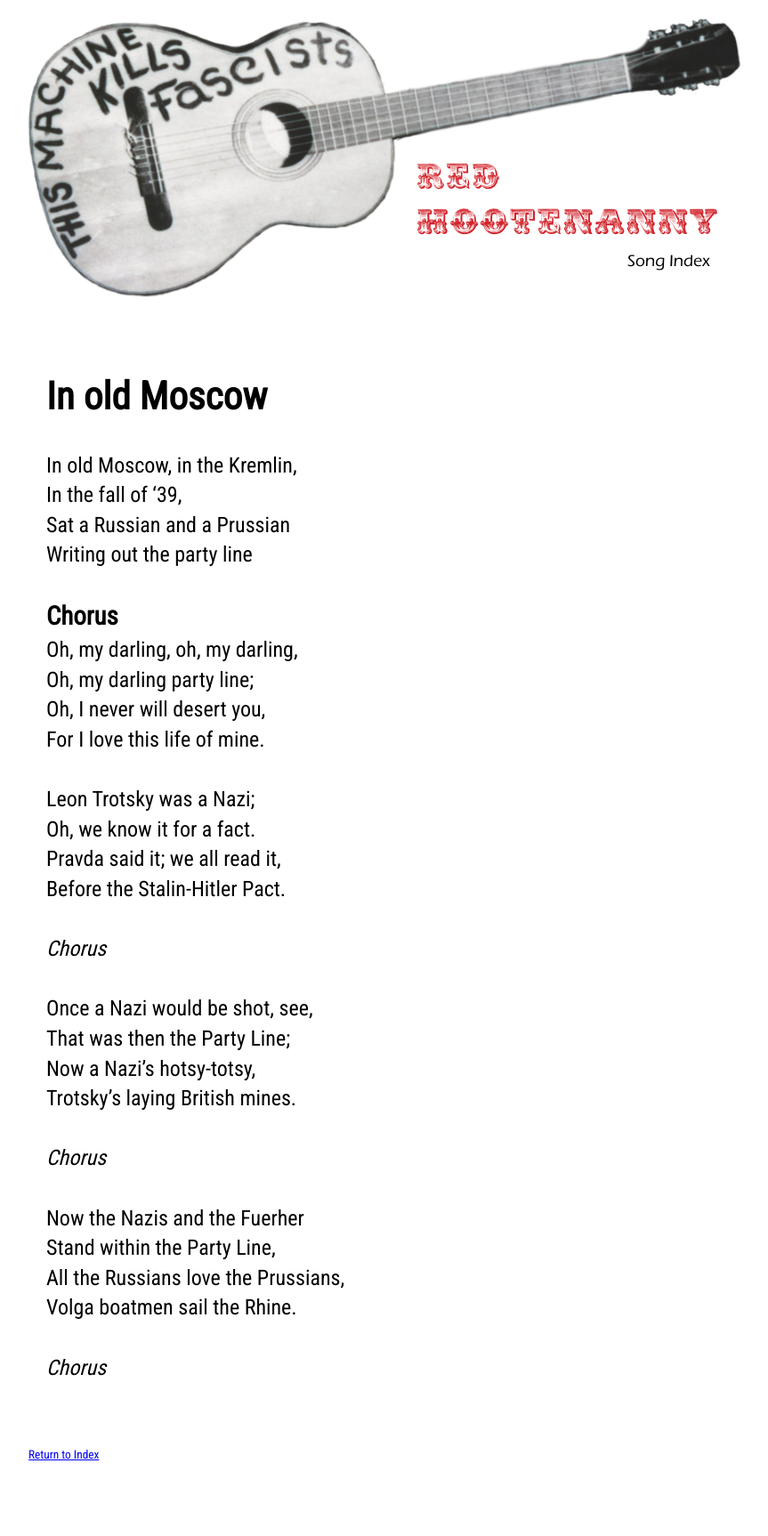
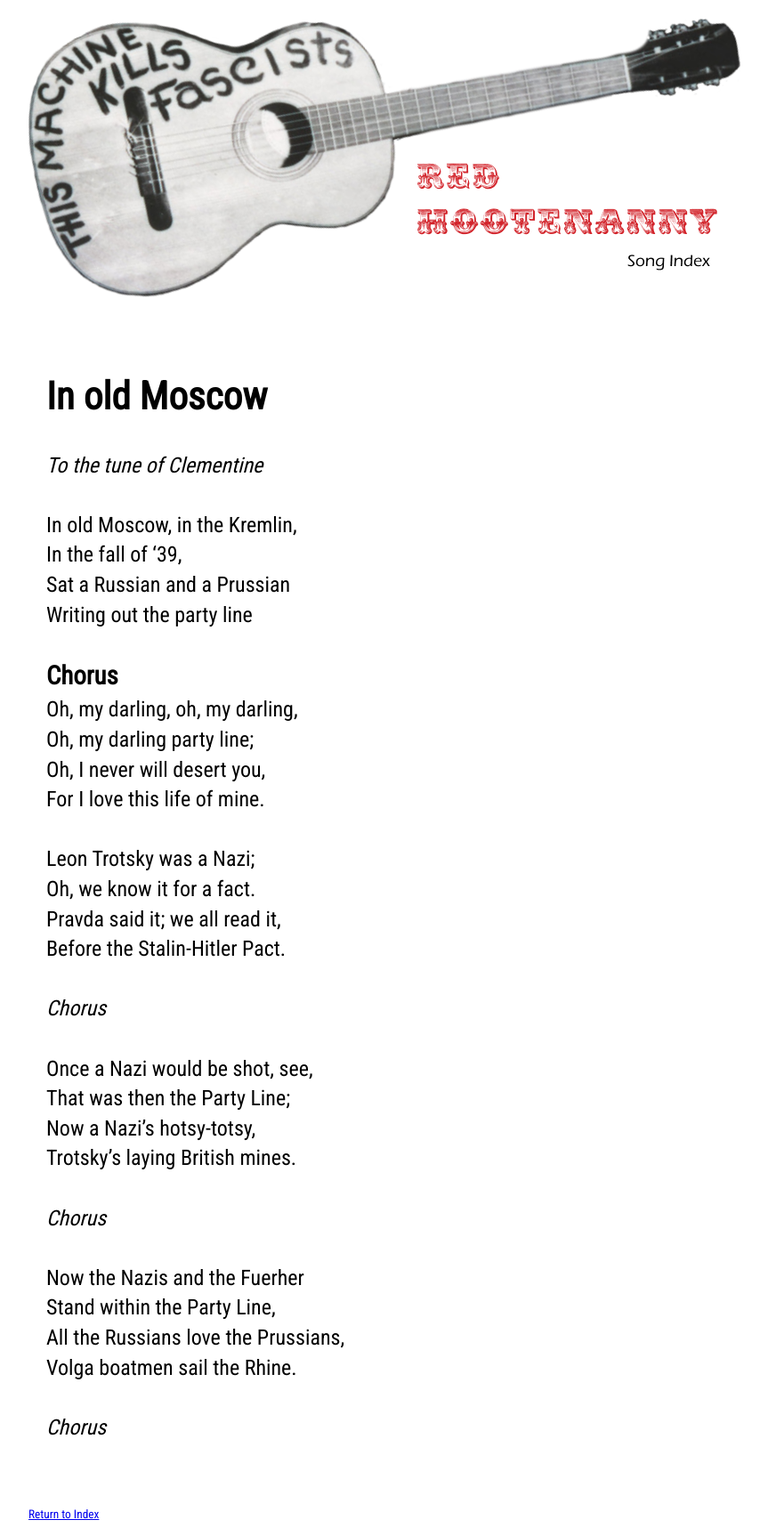
Before and after one commit to socialismconference/songbook.github.io, a Jekyll site: the page built from songs/in-old-moscow.md, in a window 1280 px wide. Shown: the whole page at 89% size, without its empty margins (208-1071 px from the left). Built offline with Jekyll 4.4.1, drawn with Linux system fonts in a browser that asks for light colours; our own code applies the rules of GitHub Pages for plain Markdown files; a script that is not in the unit is left out; before the commit the page ends 1659 px from its top, so only the background shows below that.

Commit message:
Update in-old-moscow.md

```diff
--- a/songs/in-old-moscow.md
+++ b/songs/in-old-moscow.md
@@ -4,6 +4,8 @@ category: songs
 ---
 
 ## In old Moscow
+
+> To the tune of Clementine
 
 In old Moscow, in the Kremlin,
 In the fall of ‘39,
```
